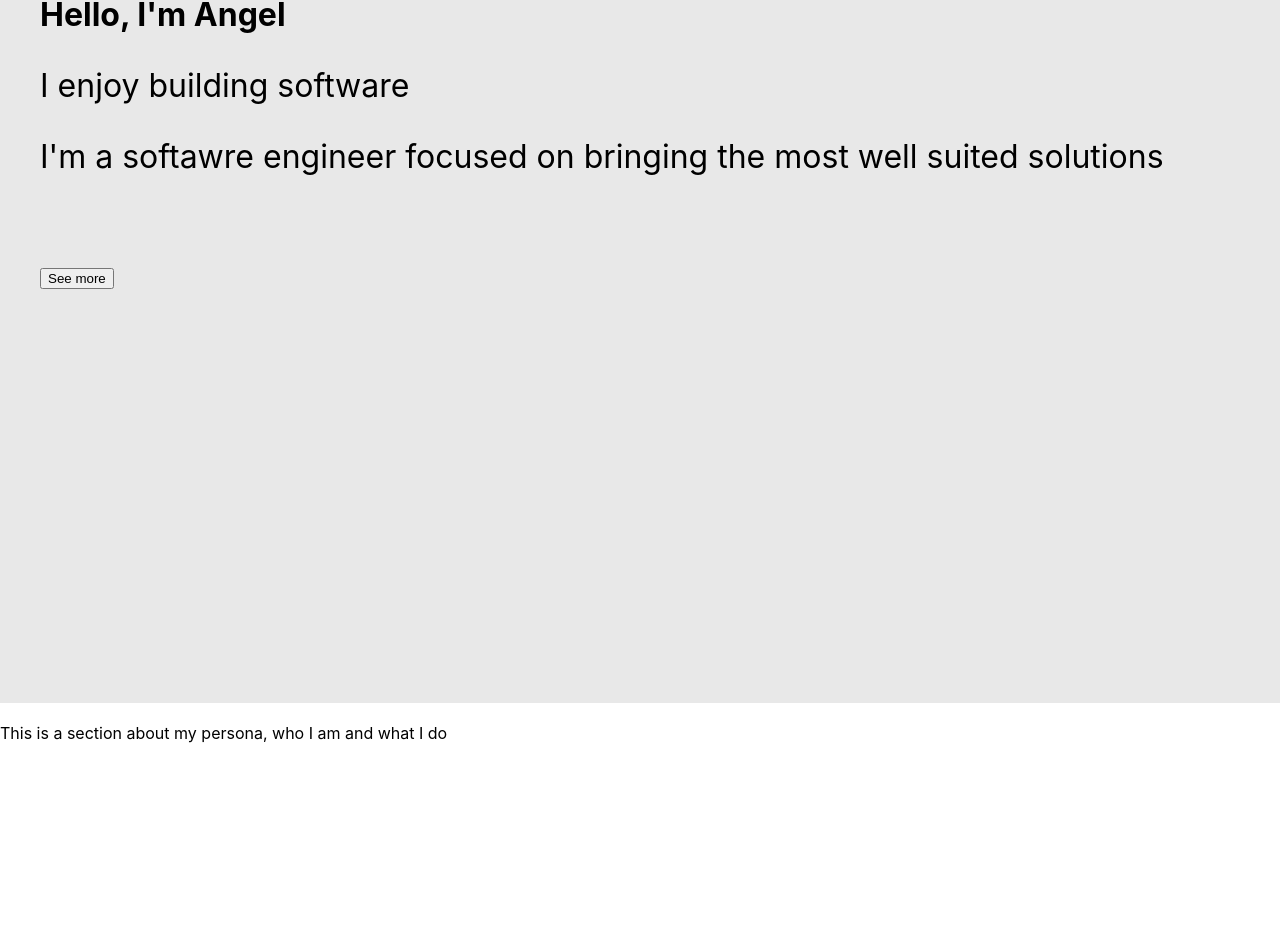
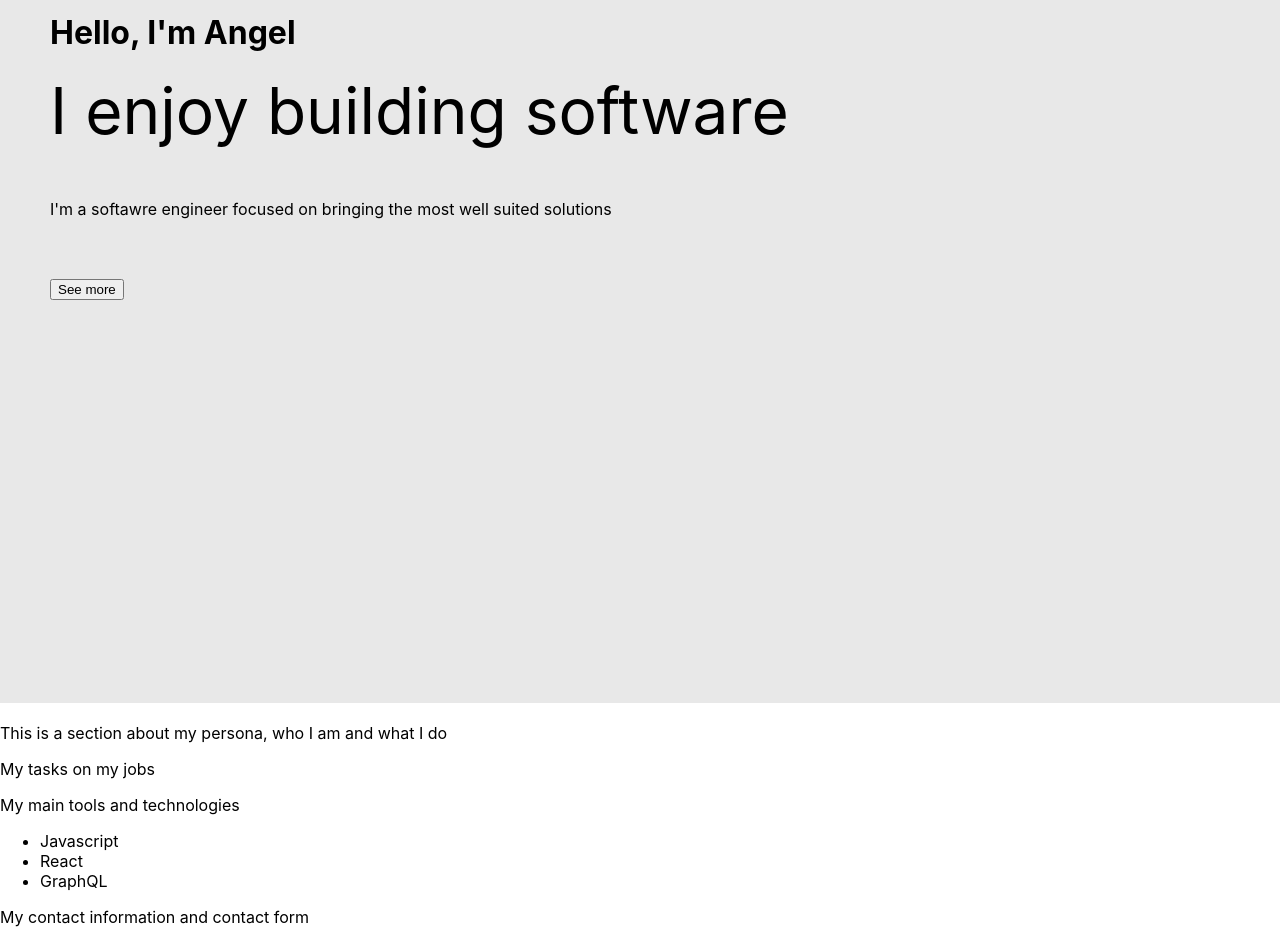
Before and after one commit to angvzrz/angvzrz.github.io, a React (Create React App) app: page / in a window 1280 px wide. Shown: the part 97-1040 px from the top of the page. Before the commit the page ends 856 px from the top, so only its background shows below. Built offline with nearby package versions, Linux system fonts and the light colour scheme.

Commit message:
WorkExperience.js renamed to Experience.js. Added navigation options to Layout as template.

```diff
--- a/src/Layout/Layout.js
+++ b/src/Layout/Layout.js
@@ -2,6 +2,9 @@ import React, { Component } from 'react';
 import TopBar from '../components/Navigation/TopBar/TopBar';
 import Home from '../components/Sections/Home/Home';
 import About from '../components/Sections/About/About';
+import Experience from '../components/Sections/Experience/Experience';
+import Skills from '../components/Sections/Skills/Skills';
+import Contact from '../components/Sections/Contact/Contact';
 
 class Layout extends Component {
 
@@ -11,6 +14,9 @@ class Layout extends Component {
                 <TopBar />
                 <Home />
                 <About />
+                <Experience/>
+                <Skills />
+                <Contact />
             </>
         )
     }
--- a/src/components/Sections/Contact/Contact.js
+++ b/src/components/Sections/Contact/Contact.js
@@ -1,5 +1,6 @@
 import React from 'react';
 
 const Contact = () =>
+    <p>My contact information and contact form</p>
 
 export default Contact;
--- /dev/null
+++ b/src/components/Sections/Experience/Experience.js
@@ -0,0 +1,6 @@
+import React from 'react';
+
+const Experience = () =>
+    <p>My tasks on my jobs</p>
+
+export default Experience;
--- a/src/components/Sections/Home/Home.js
+++ b/src/components/Sections/Home/Home.js
@@ -6,10 +6,10 @@ import CanvasAnimation from './CanvasAnimation/CanvasAnimation';
 const Home = () => {
     return (
         <div>
-            <div className={classes.greeting}>
-                <p style={{fontWeight: "bold"}}>Hello, I'm Angel</p>
-                <p>I enjoy building software</p>
-                <p>I'm a softawre engineer focused on bringing the most well suited solutions</p>
+            <div className={classes.introduction}>
+                <h1 className={classes.greeting}>Hello, I'm Angel</h1>
+                <p className={classes.offer}>I enjoy building software</p>
+                <p className={classes.feature}>I'm a softawre engineer focused on bringing the most well suited solutions</p>
                 <button className={classes.seemoreButton}>See more</button>
             </div>
             <CanvasAnimation />
--- a/src/components/Sections/Home/Home.module.css
+++ b/src/components/Sections/Home/Home.module.css
@@ -1,8 +1,23 @@
-.greeting {
+.introduction {
     position: absolute;
     z-Index: 1;
-    margin-left: 40px;
+    margin-top: 50px;
+    margin-left: 50px;
+}
+
+.greeting {
+    margin: 0;
     font-size: 2em;
+}
+
+.offer {
+    margin: 20px 0px 0px;
+    font-size: 4em;
+}
+
+.feature {
+    margin: 50px 0px 0px;
+    font-size: 1em;
 }
 
 .seemoreButton {
--- a/src/components/Sections/Skills/Skills.js
+++ b/src/components/Sections/Skills/Skills.js
@@ -1,5 +1,13 @@
 import React from 'react';
 
 const Skills = () =>
+    <div>
+        <p>My main tools and technologies</p>
+        <ul>
+            <li>Javascript</li>
+            <li>React</li>
+            <li>GraphQL</li>
+        </ul>
+    </div>
 
 export default Skills;
--- a/src/components/Sections/WorkExperience/WorkExperience.js
+++ /dev/null
@@ -1,5 +0,0 @@
-import React from 'react';
-
-const WorkExperience = () =>
-
-export default WorkExperience;
```
